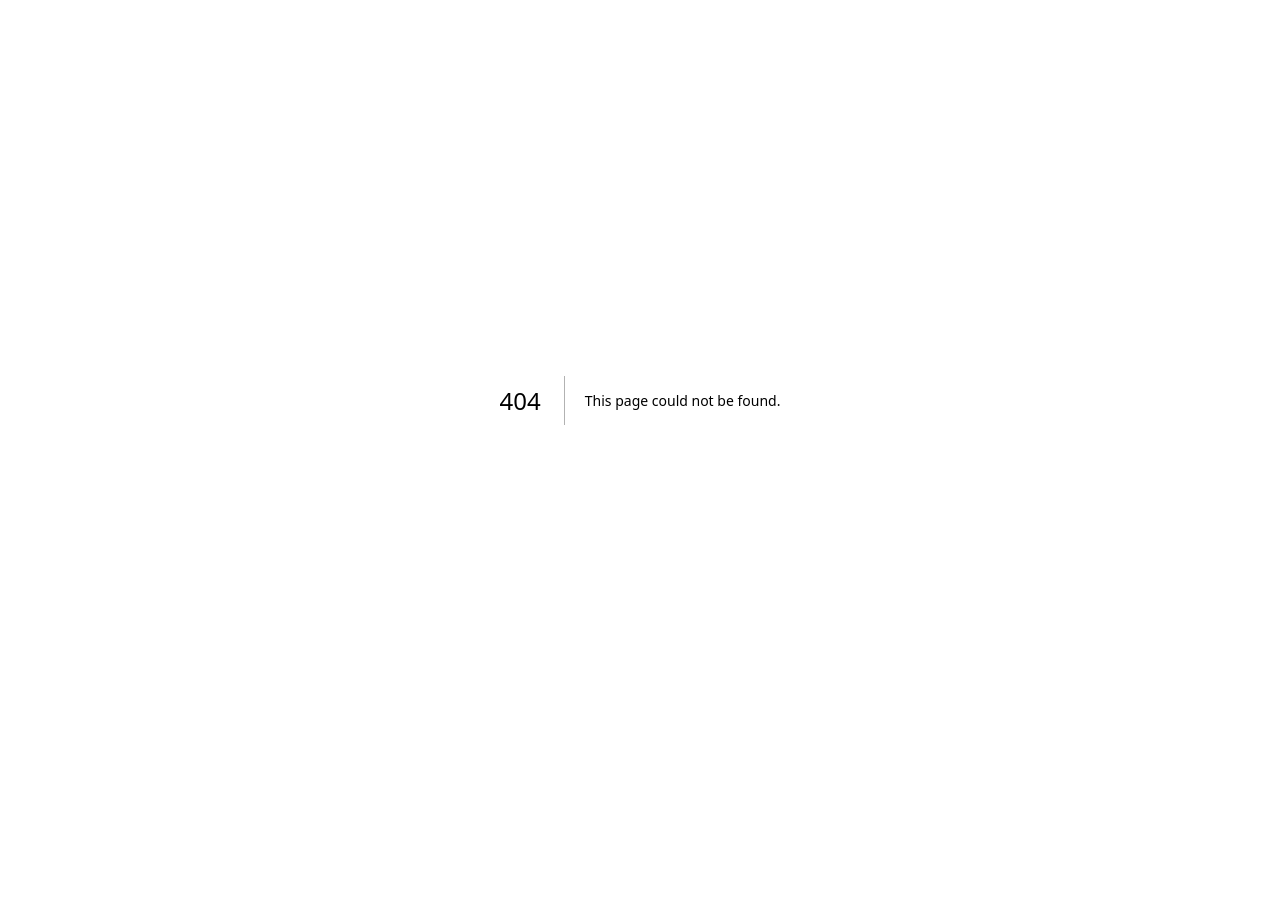
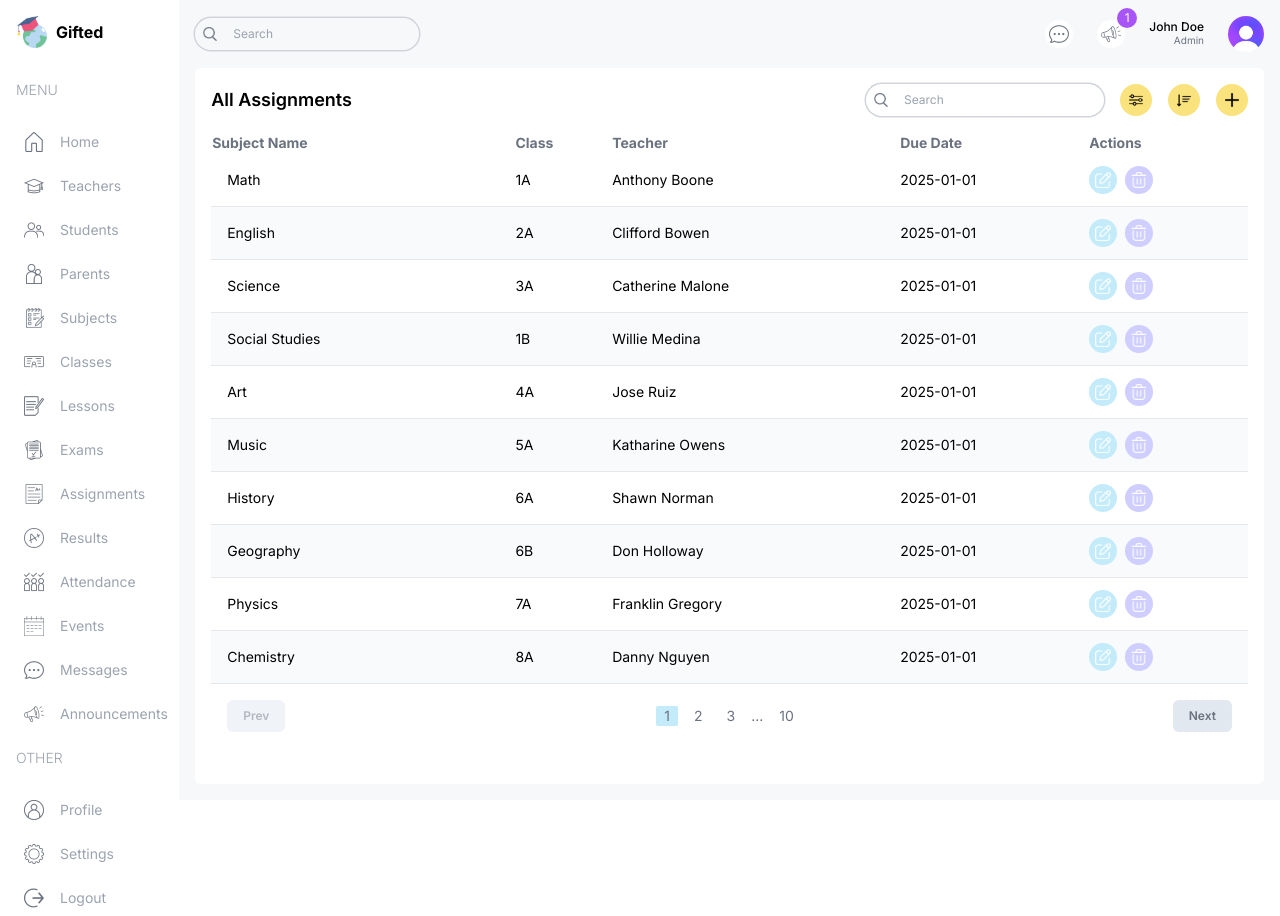
Before and after one commit to safak/next-dashboard-ui, a Next.js app: page /list/assignments in a window 1280 px wide. Before the commit this address had no page. Before the commit the page ends 800 px from the top, so only its background shows below. Built offline with nearby package versions, Linux system fonts and the light colour scheme.

Commit message:
feat(assignments): add AssignmentListPage component with table and pagination

```diff
--- /dev/null
+++ b/src/app/(dashboard)/list/assignments/page.tsx
@@ -0,0 +1,79 @@
+import Pagination from '@/components/Pagination'
+import Table from '@/components/Table'
+import TableSearch from '@/components/TableSearch'
+import { assignmentsData, role } from '@/lib/data'
+import Image from 'next/image'
+import Link from 'next/link'
+import React from 'react'
+
+type Assignment = {
+  id: number;
+  subject: string;
+  class: string;
+  teacher: string;
+  dueDate: string;
+}
+
+const columns = [
+  { header: 'Subject Name', accessor: 'name' },
+  { header: 'Class', accessor: 'class' },
+  { header: 'Teacher', accessor: 'teacher', className: 'hidden md:table-cell' },
+  { header: 'Due Date', accessor: 'dueDate', className: 'hidden md:table-cell' },
+  { header: 'Actions', accessor: 'actions' },
+]
+
+const AssignmentListPage = () => {
+
+  const renderRow = (item: Assignment) => (
+    <tr key={item.id} className='border-b border-gray-200 even:bg-slate-50 text-sm hover:bg-myPurpleLight'>
+      <td className='flex items-center gap-4 p-4'>
+        {item.subject}
+      </td>
+      <td>{item.class}</td>
+      <td className='hidden md:table-cell'>{item.teacher}</td>
+      <td className='hidden md:table-cell'>{item.dueDate}</td>
+      <td>
+        <div className='flex items-center gap-2'>
+          <Link href={`/list/teachers/${item.id}`}>
+            <button className='w-7 h-7 flex items-center justify-center rounded-full bg-mySky'>
+              <Image src='/edit.png' alt='' width={16} height={16} />
+            </button>
+          </Link>
+          {role === "admin" && (<button className='w-7 h-7 flex items-center justify-center rounded-full bg-myPurple'>
+              <Image src='/delete.png' alt='' width={16} height={16} />
+            </button>
+          )}
+        </div>
+      </td>
+    </tr>
+  )
+
+  return (
+    <div className='bg-white p-4 rounded-md flex-1 m-4 mt-0'>
+      {/* Top */}
+      <div className='flex items-center justify-between'>
+        <h1 className='hidden md:block text-lg font-semibold'>All Assignments</h1>
+        <div className='flex flex-col md:flex-row items-center gap-4 w-full md:w-auto'>
+          <TableSearch />
+          <div className='flex items-center gap-4 self-end'>
+            <button className='w-8 h-8 flex items-center justify-center rounded-full bg-myYellow'>
+              <Image src='/filter.png' alt=''width={14} height={14}/>
+            </button>
+            <button className='w-8 h-8 flex items-center justify-center rounded-full bg-myYellow'>
+              <Image src='/sort.png' alt=''width={14} height={14}/>
+            </button>
+            {role === "admin" && <button className='w-8 h-8 flex items-center justify-center rounded-full bg-myYellow'>
+              <Image src='/plus.png' alt=''width={14} height={14}/>
+            </button>}
+          </div>
+        </div>
+      </div>
+      {/* List */}
+      <Table columns={columns} renderRow={renderRow} data={assignmentsData}/>
+      {/* Pagination */}
+      <Pagination />
+    </div>
+  )
+}
+
+export default AssignmentListPage
```
